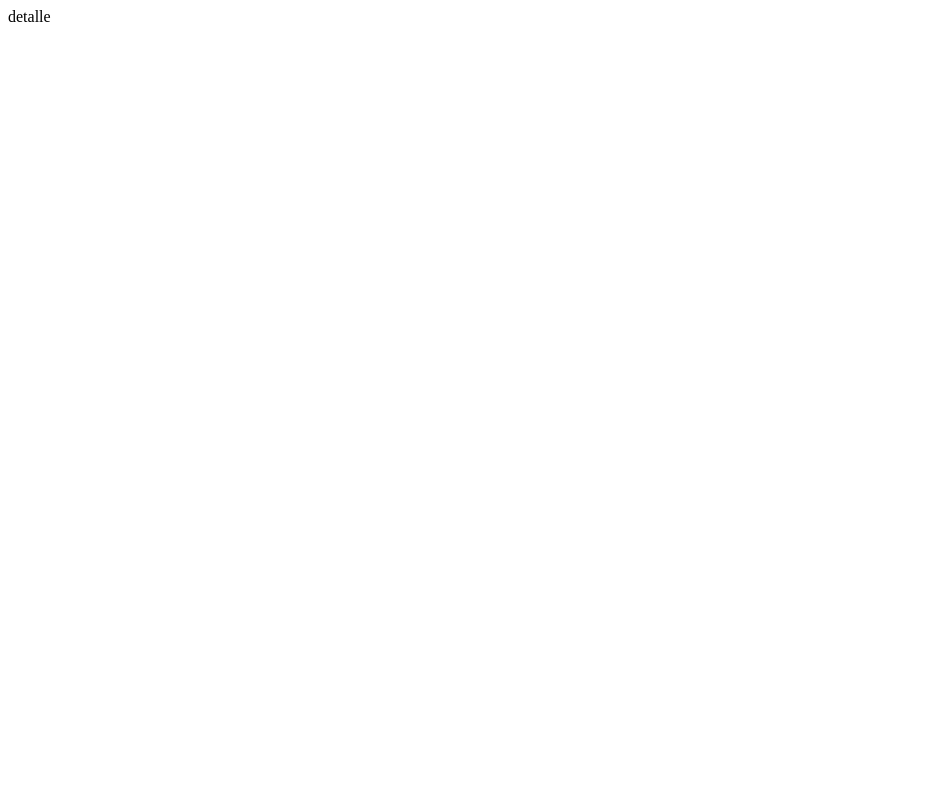
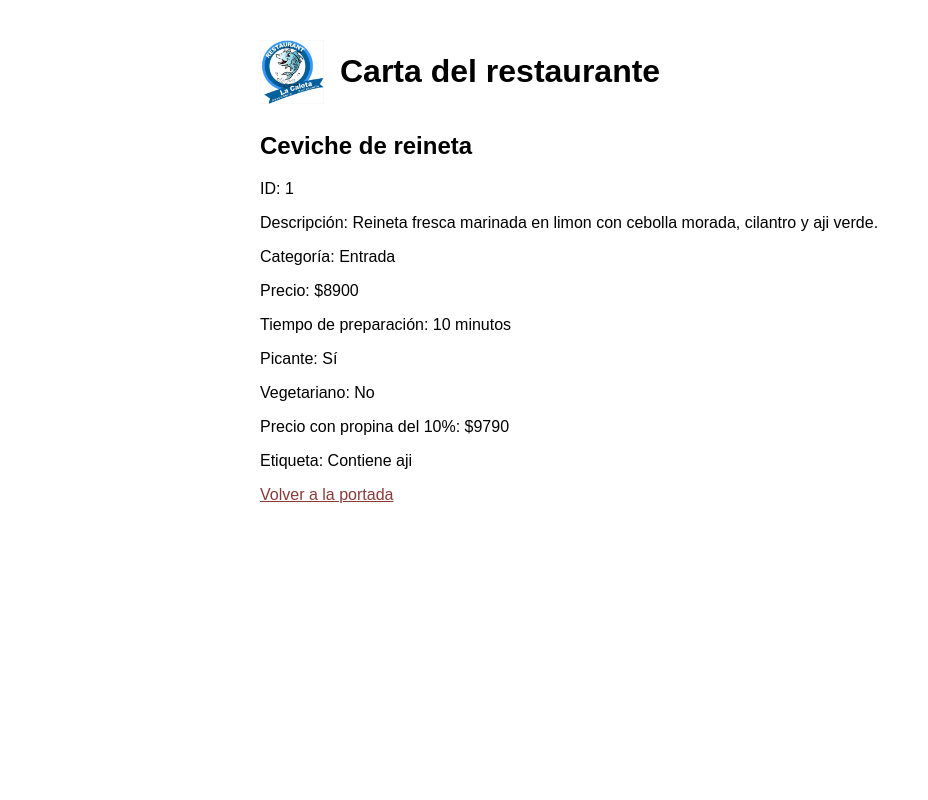
Before and after one commit to AndruColque/proyecto-sumativo, a Django app: page /detalle/1/ in a window 1280 px wide. Before the commit the part shown is almost empty. Shown: the whole page, without its empty margins (0-928 px from the left). Run offline with Django 5.2, Linux system fonts and the light colour scheme.

Commit message:
Proyecto completo: herencia de plantillas, detalle y estaticos

```diff
--- a/config/urls.py
+++ b/config/urls.py
@@ -1,10 +1,14 @@
 ""
 from django.contrib import admin
-from django.urls import path
+from django.urls import include, path
 from restaurante import views
+
+app_urls = [
+    path('', views.inicio, name='inicio'),
+    path('detalle/<int:id>/', views.detalle, name='detalle'),
+]
 
 urlpatterns = [
     path('admin/', admin.site.urls),
-    path('', views.inicio, name='inicio'),
-    path('detalle/<int:id>/', views.detalle, name='detalle'),
+    path('', include((app_urls, 'app'), namespace='app')),
 ]
--- a/restaurante/views.py
+++ b/restaurante/views.py
@@ -1,3 +1,4 @@
+from django.http import Http404
 from django.shortcuts import render
 
 def inicio(request):
@@ -12,8 +13,30 @@ def inicio(request):
     return render(request, 'inicio.html', contexto)
 
 def detalle(request, id):
-    plato = next((plato for plato in PLATOS if plato["id"] == id), None)
-    return render(request, 'detalle.html', {'plato': plato})
+    plato = None
+    for plato_lista in PLATOS:
+        if plato_lista["id"] == id:
+            plato = plato_lista
+            break
+
+    if plato is None:
+        raise Http404("El plato no existe")
+
+    precio_con_propina = round(plato["precio"] * 1.10)
+
+    if plato["vegetariano"] and not plato["picante"]:
+        etiqueta = "Apto para todos"
+    elif plato["picante"]:
+        etiqueta = "Contiene aji"
+    else:
+        etiqueta = "Plato tradicional"
+
+    contexto = {
+        "plato": plato,
+        "precio_con_propina": precio_con_propina,
+        "etiqueta": etiqueta,
+    }
+    return render(request, 'detalle.html', contexto)
 
 PLATOS = [
     {"id": 1, "nombre": "Ceviche de reineta", "categoria": "Entrada", "precio": 8900,
--- /dev/null
+++ b/static/css/estilos.css
@@ -0,0 +1,21 @@
+body {
+    font-family: sans-serif;
+    margin: 2rem auto;
+    max-width: 760px;
+    padding: 0 1rem;
+}
+
+header {
+    align-items: center;
+    display: flex;
+    gap: 1rem;
+}
+
+header img {
+    height: 64px;
+    width: 64px;
+}
+
+a {
+    color: #8b3a3a;
+}
--- /dev/null
+++ b/templates/base.html
@@ -0,0 +1,20 @@
+{% load static %}
+<!DOCTYPE html>
+<html lang="es">
+<head>
+    <meta charset="UTF-8">
+    <meta name="viewport" content="width=device-width, initial-scale=1.0">
+    <title>{% block titulo %}Carta del restaurante{% endblock %}</title>
+    <link rel="stylesheet" href="{% static 'css/estilos.css' %}">
+</head>
+<body>
+    <header>
+        <img src="{% static 'images/logo.jpg' %}" alt="logo del restaurante">
+        <h1>Carta del restaurante</h1>
+    </header>
+
+    <main>
+        {% block contenido %}{% endblock %}
+    </main>
+</body>
+</html>
--- a/templates/detalle.html
+++ b/templates/detalle.html
@@ -1 +1,18 @@
+{% extends 'base.html' %}
+
+{% block titulo %}{{ plato.nombre }} | Carta del restaurante{% endblock %}
+
+{% block contenido %}
+	<h2>{{ plato.nombre }}</h2>
+	<p>ID: {{ plato.id }}</p>
+	<p>Descripción: {{ plato.descripcion }}</p>
+	<p>Categoría: {{ plato.categoria }}</p>
+	<p>Precio: ${{ plato.precio }}</p>
+	<p>Tiempo de preparación: {{ plato.tiempo }} minutos</p>
+	<p>Picante: {{ plato.picante|yesno:"Sí,No" }}</p>
+	<p>Vegetariano: {{ plato.vegetariano|yesno:"Sí,No" }}</p>
+	<p>Precio con propina del 10%: ${{ precio_con_propina }}</p>
+	<p>Etiqueta: {{ etiqueta }}</p>
+	<p><a href="{% url 'app:inicio' %}">Volver a la portada</a></p>
+{% endblock %}
 detalle
```
Also changed, not shown: restaurante/urls.py (added, +10 -0 lines), templates/inicio.html (+11 -14 lines), restaurante/migrations/__init__.py (deleted), static/images/logo.jpg (added).
